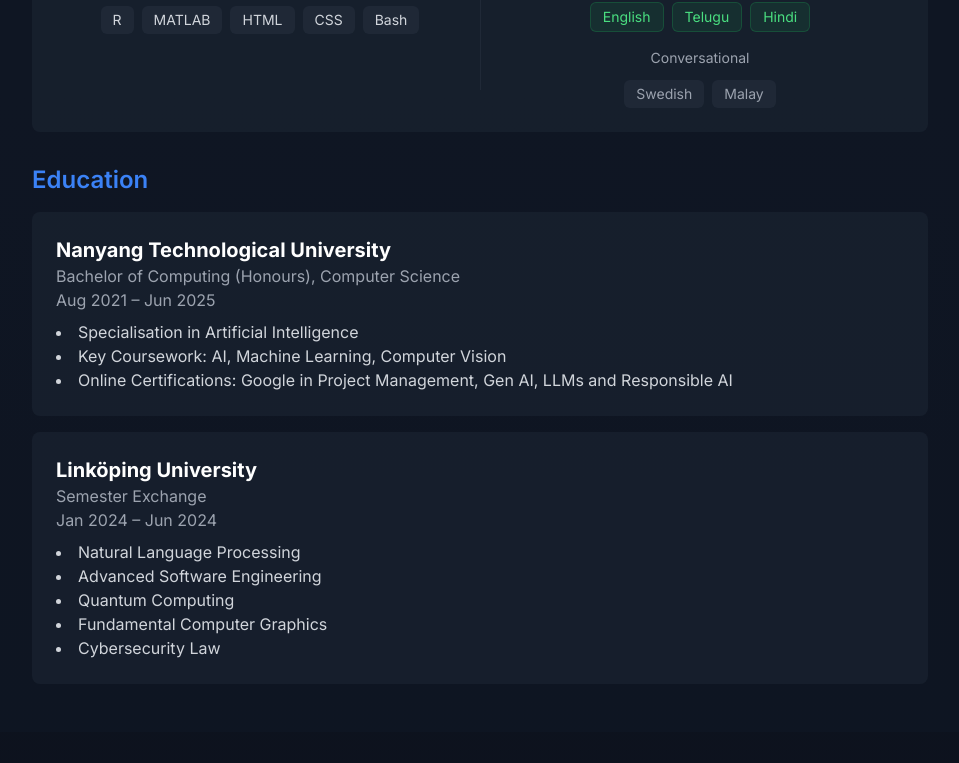
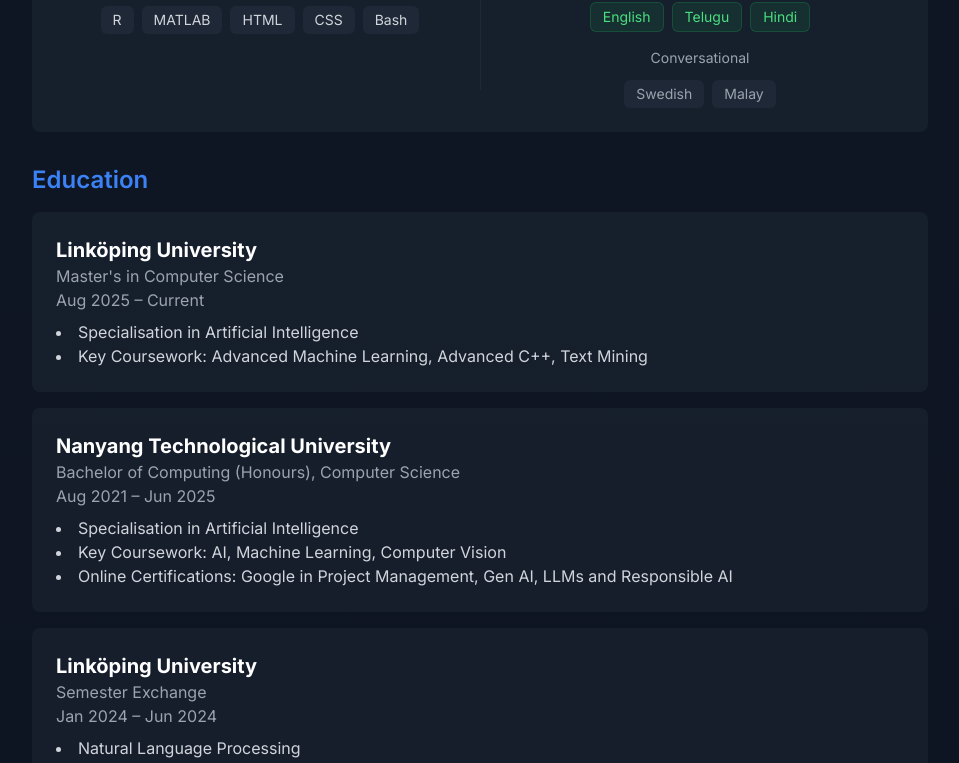
Before and after one commit to r4mp4g3r/portfoliowebsite, a Next.js app: page / in a window 1280 px wide. Shown: the part 1506-2269 px from the top of the page, without its empty margins (160-1119 px from the left). Built offline with nearby package versions, Linux system fonts and the light colour scheme; no server answers; what @tensorflow/tfjs would draw is missing.

Commit message:
Revise About component with new education info
Updated personal information and education details.

```diff
--- a/src/components/About.jsx
+++ b/src/components/About.jsx
@@ -4,7 +4,7 @@ import { motion } from 'framer-motion';
 
 const About = () => {
   const personalInfo = {
-    introduction: `I'm a final-year Computer Science student at NTU, specializing in Artificial Intelligence. With a passion for developing AI solutions and building innovative applications, I've gained hands-on experience through internships at Panasonic R&D and Innova8s.`,
+    introduction: `I'm a first-year Master's in Computer Science student at LiU, specializing in Artificial Intelligence. With a passion for developing AI solutions and building innovative applications, I've gained hands-on experience through internships at Panasonic R&D and M-Labs`,
     interests: [
       "Artificial Intelligence & Machine Learning",
       "Computer Vision & Image Processing",
@@ -226,6 +226,22 @@ const About = () => {
             {/* Education Section */}
             <h3 className="text-2xl font-semibold mb-4 text-blue-500">Education</h3>
             <div className="space-y-4">
+              {/* LiU*/}
+              <motion.div
+                initial={{ opacity: 0, y: 20 }}
+                whileInView={{ opacity: 1, y: 0 }}
+                transition={{ delay: 0.5 }}
+                viewport={{ once: true }}
+                className="bg-gray-800/50 p-6 rounded-lg"
+              >
+                <h4 className="text-xl font-bold">Linköping University</h4>
+                <p className="text-gray-400">Master's in Computer Science</p>
+                <p className="text-gray-400">Aug 2025 – Current</p>
+                <ul className="list-disc list-inside mt-2 text-gray-300">
+                  <li>Specialisation in Artificial Intelligence</li>
+                  <li>Key Coursework: Advanced Machine Learning, Advanced C++, Text Mining</li>
+                </ul>
+              </motion.div>
               {/* NTU */}
               <motion.div
                 initial={{ opacity: 0, y: 20 }}
```
